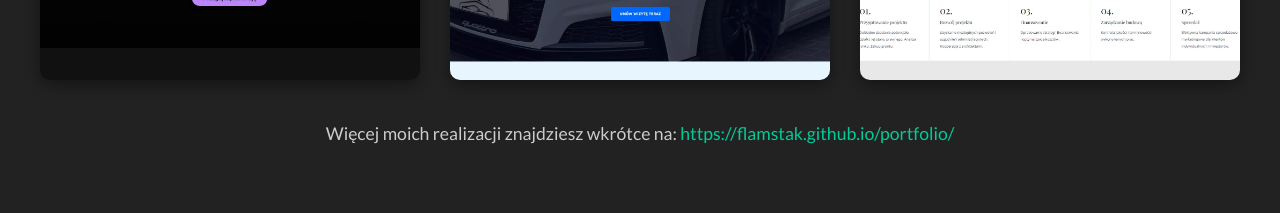
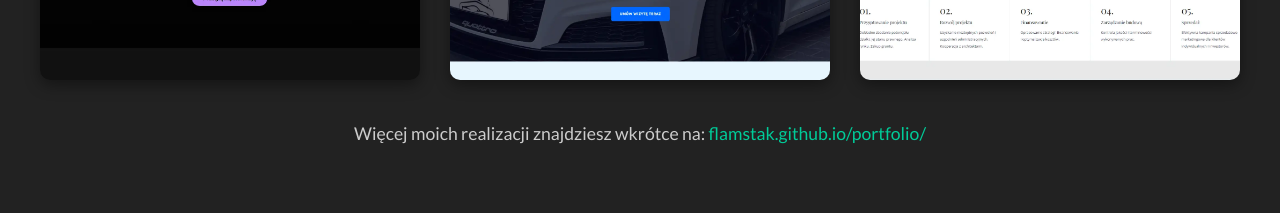
Before and after one commit to Flamstak/portfolio, a plain HTML site: page index.html in a window 1280 px wide. Shown: the part 2700-2913 px from the top of the page. Drawn offline with Linux system fonts and the light colour scheme.

Commit message:
3 commit

```diff
--- a/index.html
+++ b/index.html
@@ -101,7 +101,7 @@
                         </div>
                     </div>
                 </div>
-                <p class="portfolio-link animate-fade-in">Więcej moich realizacji znajdziesz wkrótce na: <a href="https://flamstak.github.io/portfolio/" target="_blank">https://flamstak.github.io/portfolio/</a></p>
+                <p class="portfolio-link animate-fade-in">Więcej moich realizacji znajdziesz wkrótce na: <a href="https://flamstak.github.io/portfolio/" target="_blank">flamstak.github.io/portfolio/</a></p>
             </div>
         </section>
 
```
